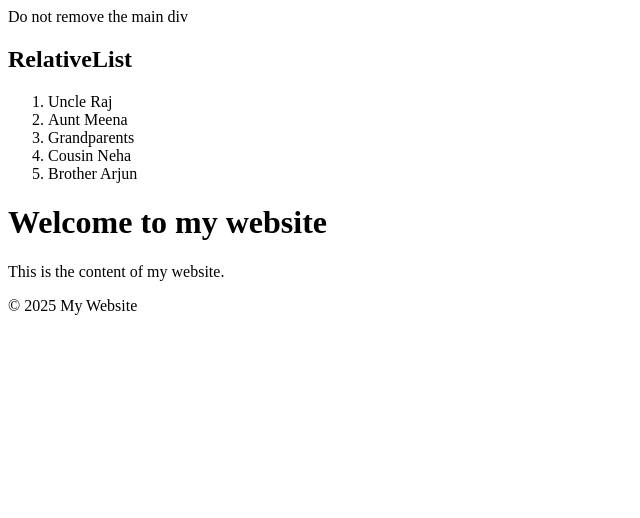
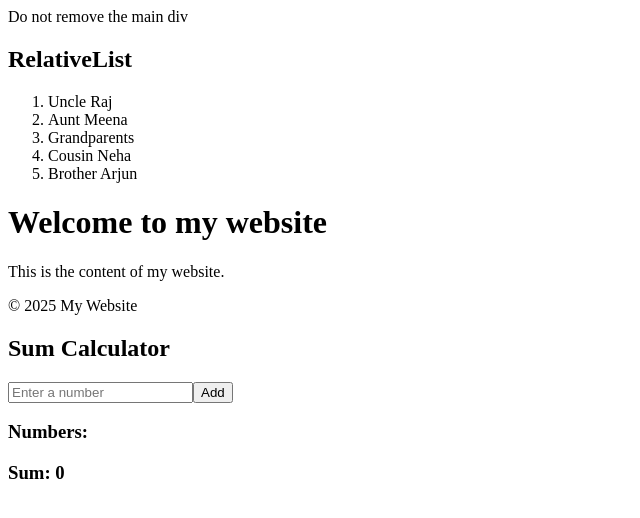
Before and after one commit to acciojob/relative-list-react-rambabu1458, a React app: page / in a window 1280 px wide. Shown: the top 518 px of the page, without its empty margins (0-640 px from the left). Built offline with nearby package versions, Linux system fonts and the light colour scheme.

Commit message:
SumCalculator

```diff
--- a/src/components/App.js
+++ b/src/components/App.js
@@ -1,6 +1,7 @@
 import React from "react";
 import RelativeList from "./RelativeList ";
 import PageLayout from "./PageLayout";
+import SumCalculator from "./SumCalculator";
 
 const App = () => {
   const date = new Date().getFullYear();
@@ -14,6 +15,7 @@ const App = () => {
       >
         <p>This is the content of my website.</p>
       </PageLayout>
+      <SumCalculator/>
     </div>
   );
 };
```
